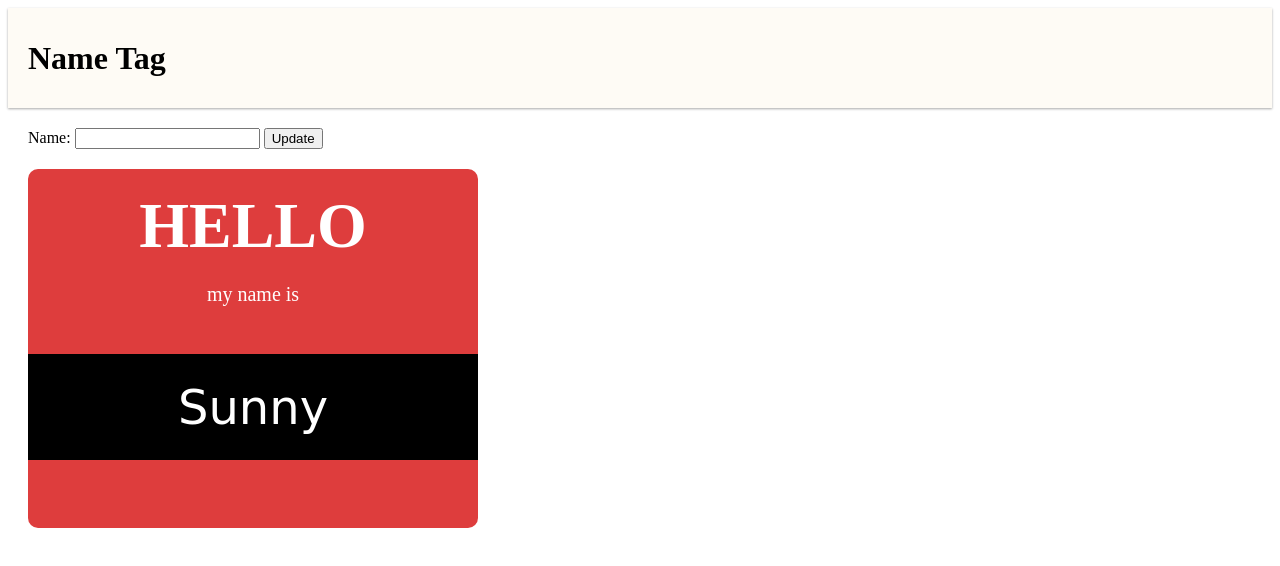
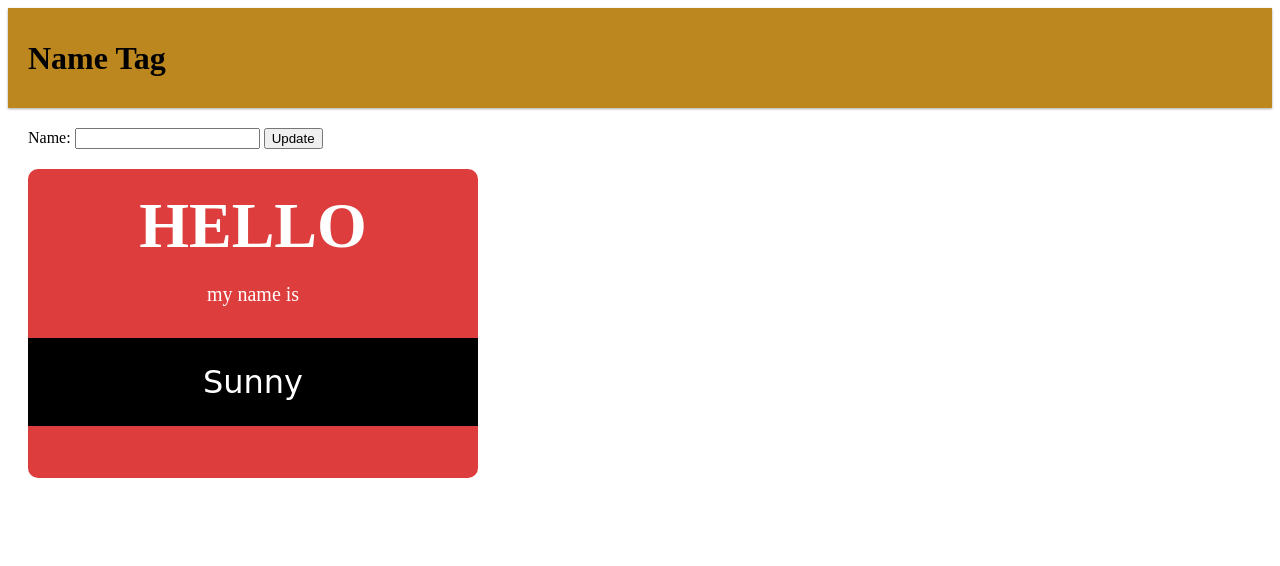
Before and after one commit to sunny-erickson/name-tag, a plain HTML site: page index.html in a window 1280 px wide. Drawn offline with Linux system fonts and the light colour scheme.

Commit message:
java begin

```diff
--- a/app.js
+++ b/app.js
@@ -1,3 +1,12 @@
 // grab DOM elements
 
 // set event listeners
+console.log("hello world");
+console.log('42+42');
+console.log(42+42);
+function sayHello(name){
+    console.log(`Hello ${name}`);
+    console.log('Its a beautiful day');
+    console.log('How goes it?');
+}
+sayHello('ryan');
--- a/style.css
+++ b/style.css
@@ -26,12 +26,11 @@ header {
     top: 0;
     padding: 20px;
     height: 60px;
-
     display: flex;
     align-items: center;
     gap: 10px;
 
-    background-color: rgb(254, 251, 245);
+    background-color: rgb(187, 135, 30);
     box-shadow: 0 1px 3px rgba(0, 0, 0, 0.12), 0 1px 2px rgba(0, 0, 0, 0.24);
 }
 
@@ -68,7 +67,7 @@ main {
     padding-top: 25px;
     padding-bottom: 25px;
     font-family:cursive;
-    font-size: 3em;
+    font-size: 2em;
 
 }
 p {
```
